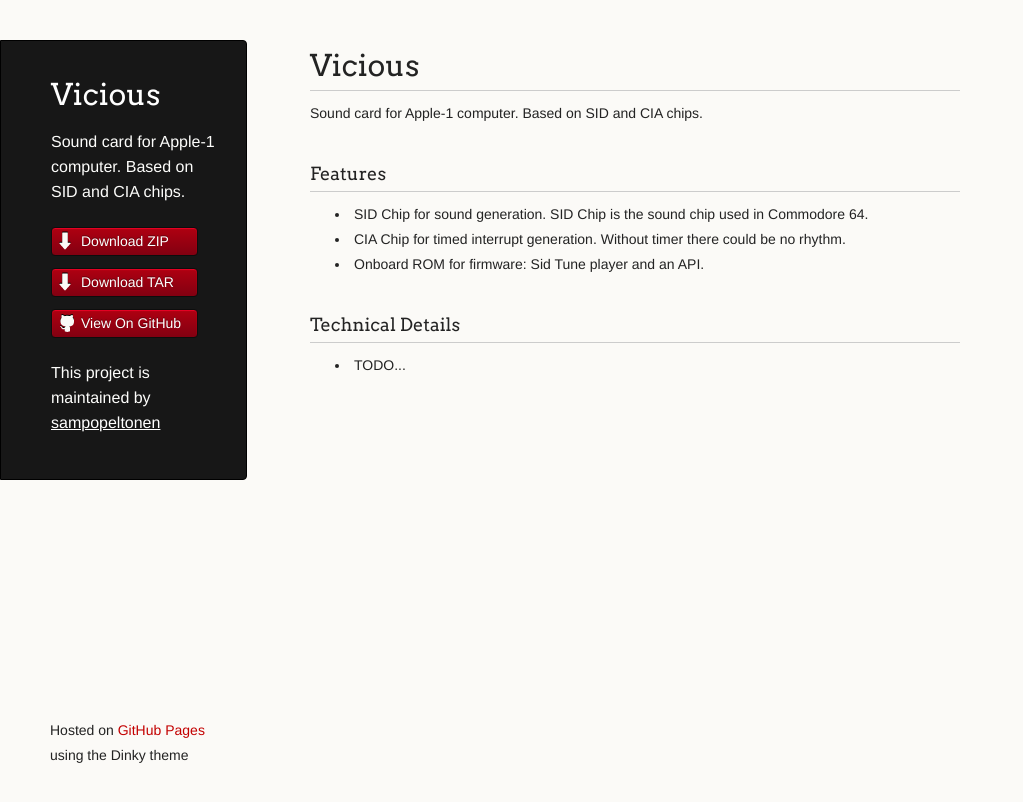
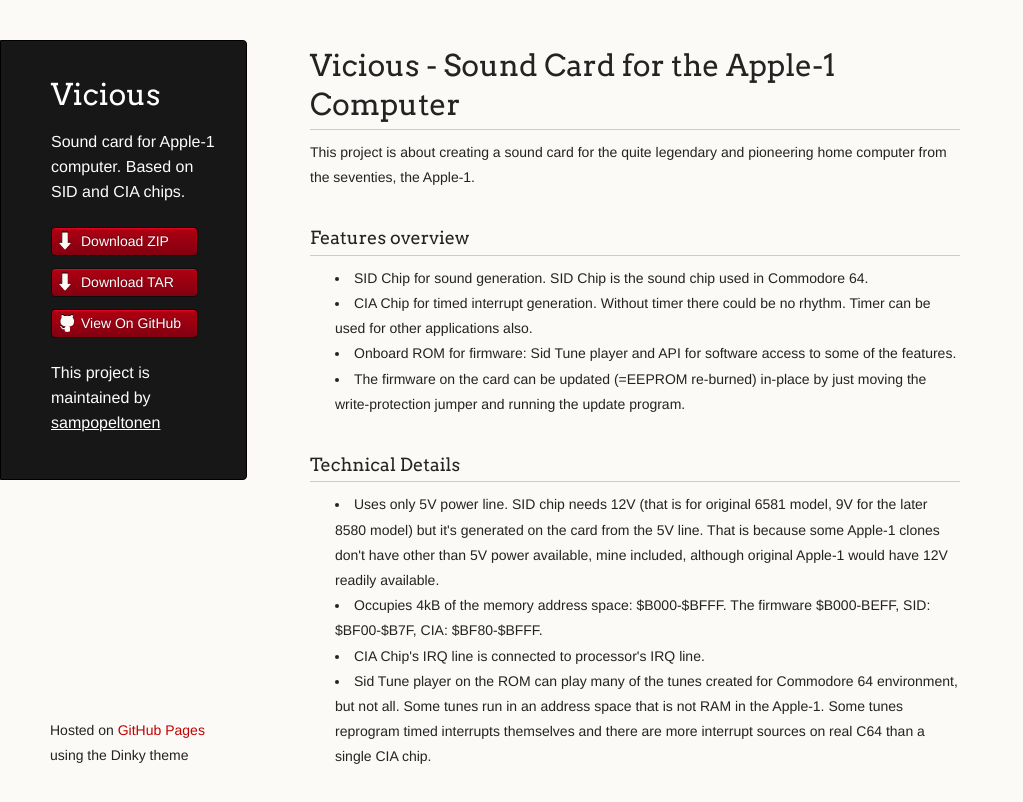
Before and after one commit to sampopeltonen/Vicious, a plain HTML site: page index.html in a window 1280 px wide. Shown: the whole page, without its empty margins (0-1023 px from the left). Drawn offline with Linux system fonts and the light colour scheme.

Commit message:
Create gh-pages branch via GitHub

```diff
--- a/index.html
+++ b/index.html
@@ -31,22 +31,26 @@
       </header>
       <section>
         <h1>
-<a name="vicious" class="anchor" href="#vicious"><span class="octicon octicon-link"></span></a>Vicious</h1>
+<a name="vicious---sound-card-for-the-apple-1-computer" class="anchor" href="#vicious---sound-card-for-the-apple-1-computer"><span class="octicon octicon-link"></span></a>Vicious - Sound Card for the Apple-1 Computer</h1>
 
-<p>Sound card for Apple-1 computer. Based on SID and CIA chips.</p>
+<p>This project is about creating a sound card for the quite legendary and pioneering home computer from the seventies, the Apple-1. </p>
 
 <h3>
-<a name="features" class="anchor" href="#features"><span class="octicon octicon-link"></span></a>Features</h3>
+<a name="features-overview" class="anchor" href="#features-overview"><span class="octicon octicon-link"></span></a>Features overview</h3>
 
 <ul>
 <li>SID Chip for sound generation. SID Chip is the sound chip used in Commodore 64.</li>
-<li>CIA Chip for timed interrupt generation. Without timer there could be no rhythm.</li>
-<li>Onboard ROM for firmware: Sid Tune player and an API.</li>
+<li>CIA Chip for timed interrupt generation. Without timer there could be no rhythm. Timer can be used for other applications also.</li>
+<li>Onboard ROM for firmware: Sid Tune player and API for software access to some of the features.</li>
+<li>The firmware on the card can be updated (=EEPROM re-burned) in-place by just moving the write-protection jumper and running the update program.</li>
 </ul><h3>
 <a name="technical-details" class="anchor" href="#technical-details"><span class="octicon octicon-link"></span></a>Technical Details</h3>
 
 <ul>
-<li>TODO...</li>
+<li>Uses only 5V power line. SID chip needs 12V (that is for original 6581 model, 9V for the later 8580 model) but it's generated on the card from the 5V line. That is because some Apple-1 clones don't have other than 5V power available, mine included, although original Apple-1 would have 12V readily available.</li>
+<li>Occupies 4kB of the memory address space: $B000-$BFFF. The firmware $B000-BEFF, SID: $BF00-$B7F, CIA: $BF80-$BFFF.</li>
+<li>CIA Chip's IRQ line is connected to processor's IRQ line.</li>
+<li>Sid Tune player on the ROM can play many of the tunes created for Commodore 64 environment, but not all. Some tunes run in an address space that is not RAM in the Apple-1. Some tunes reprogram timed interrupts themselves and there are more interrupt sources on real C64 than a single CIA chip.</li>
 </ul>
       </section>
       <footer>
```
Also changed, not shown: params.json (+1 -1 lines).
